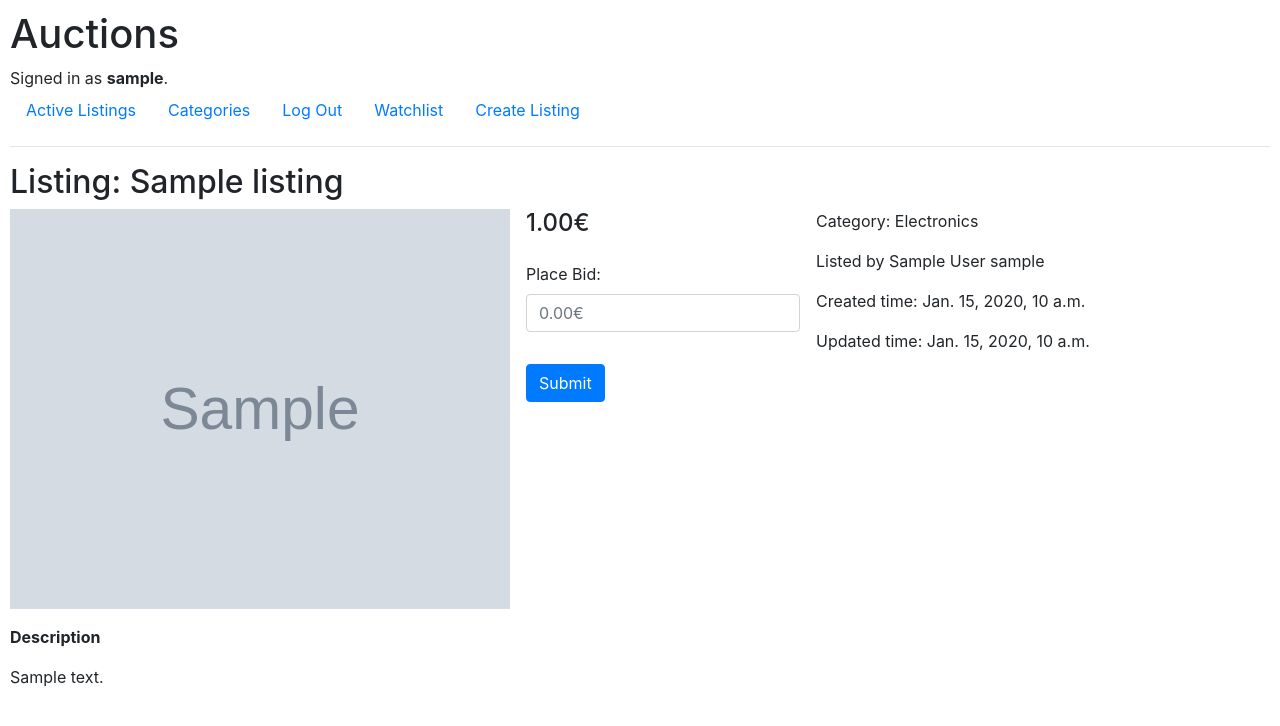
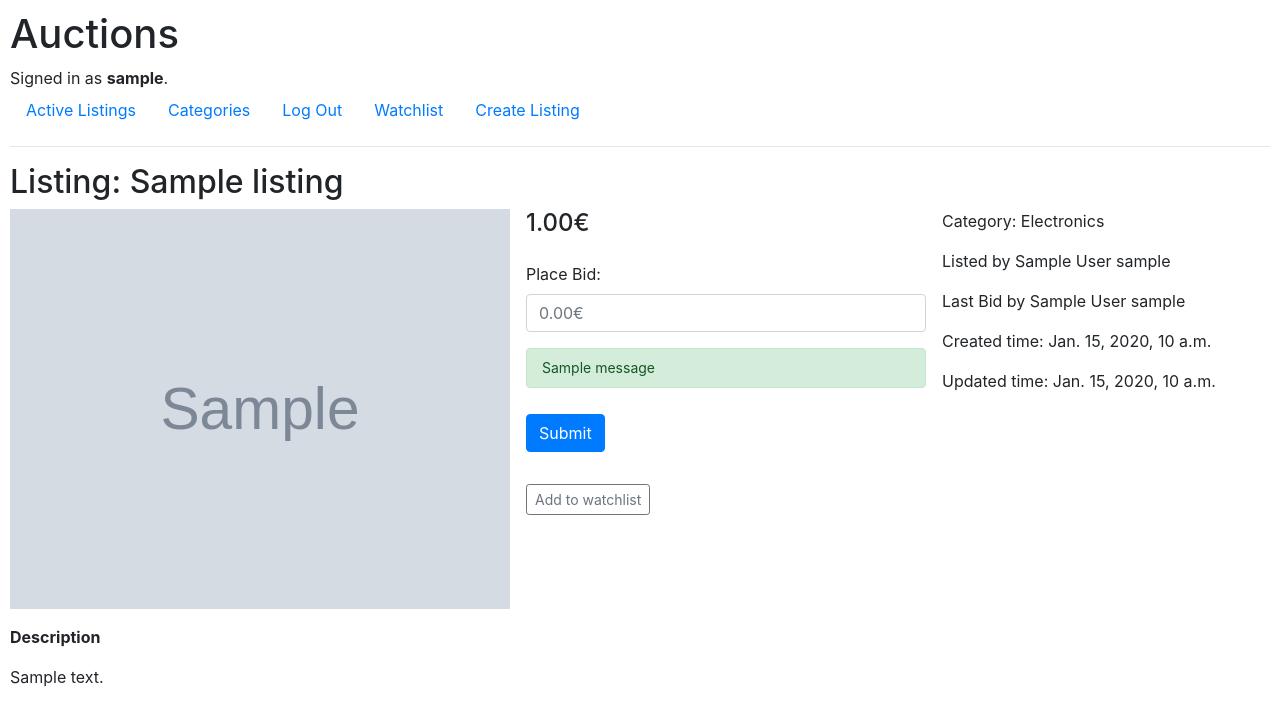
Before and after one commit to Ekaterina-Vititneva/CS50-s-Web, a Django app: a page that uses project_2/commerce/auctions/templates/auctions/listing.html in a window 1280 px wide. Shown: the top 726 px of the page. Run offline with Django 5.2, Linux system fonts and the light colour scheme; a user stored in the database is signed in; tables that the repository leaves empty hold one stand-in row (values such as "Sample post"); grey boxes marked "Sample" are stand-in pictures; one stand-in notice (Sample message) is shown; some libraries are stand-ins or nearby versions.

Commit message:
Added watchlist filed

```diff
--- a/project_2/commerce/auctions/static/auctions/styles.css
+++ b/project_2/commerce/auctions/static/auctions/styles.css
@@ -120,3 +120,22 @@ body {
     width: 500px;
     background-color: #ececec;
 }
+
+.bid-form {
+    width: 400px;
+}
+
+.custom-alert {
+    font-size: 14px;
+    width: 400px;
+    height: 40px;
+    padding: 8px 15px;
+    line-height: 1.2;
+    overflow: hidden;
+    white-space: nowrap;
+    text-overflow: ellipsis;
+    margin-bottom: 10px;
+    display: flex;
+    align-items: center;
+    justify-content: space-between;
+}
--- a/project_2/commerce/auctions/templates/auctions/listing.html
+++ b/project_2/commerce/auctions/templates/auctions/listing.html
@@ -19,18 +19,33 @@
         <div class = "bid">
             <h4 class="listing-bid">{{ listing.bid }}€</h4>
             {% if user.is_authenticated %}
-                <form action="{% url 'place_bid' listing.title %}" method="post">
+                <form action="{% url 'place_bid' listing.title %}" method="post" class="bid-form">
                     <div class="mb-3">
                         {% csrf_token %}
                         {{ form.as_p }}
+                        {% if messages %}
+                            <div>
+                                {% for message in messages %}
+                                    <div class="alert custom-alert {% if message.tags %}alert-{{ message.tags }}{% else %}alert-info{% endif %}" role="alert">
+                                        <div>{{ message | safe }}</div>
+                                    </div>
+                                {% endfor %}
+                            </div>
+                        {% endif %}
                         <button type="submit" class="btn btn-primary btn-submit">Submit</button>
                     </div>
                 </form>
+                <form action="" method="post">
+                    {% csrf_token %}
+                    <input class="btn btn-outline-secondary btn-sm" type="submit" value="Add to watchlist">
+                </form>
             {% endif %}
+
         </div>
         <div class = "listing-details">
             <div>Category: {{ listing.category }}</div>
             <div>Listed by {{ listing.created_by }}</div>
+            <div>Last Bid by {{ listing.last_modifed_by }}</div>
             <div>Created time: {{ listing.created_at }}</div>
             <div>Updated time: {{ listing.updated_at }}</div>
         </div>
--- a/project_2/commerce/auctions/views.py
+++ b/project_2/commerce/auctions/views.py
@@ -95,11 +95,11 @@ def listing(request, title):
 
 def listing(request, title):
     listing = get_object_or_404(Listing, title=title)
-    form = BidForm()  # Initialize the form for the GET request
+    form = BidForm()
 
     return render(request, "auctions/listing.html", {
         "listing": listing,
-        "form": form  # Pass the form to the template
+        "form": form
     })
 
 def place_bid(request, title):
@@ -122,9 +122,12 @@ def place_bid(request, title):
                 )
                 new_bid.save()
 
+                messages.success(request, "Your bid was placed successfully!")
                 return redirect('listing', title=listing.title)
             else:
-                messages.error(request, "Your bid must be higher than the current bid.")
+                messages.error(request, "Your bid must be higher than the current bid.", extra_tags='danger')
+        else:
+            messages.error(request, "Please enter a valid bid.", extra_tags='danger')
     else:
         form = BidForm()
 
```
